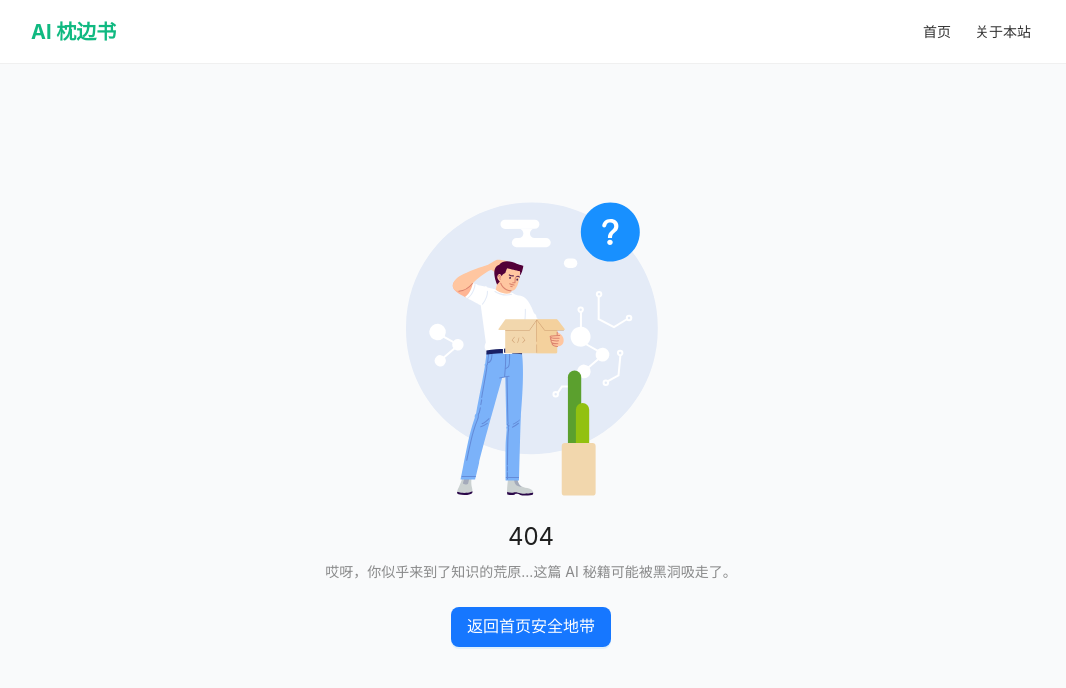
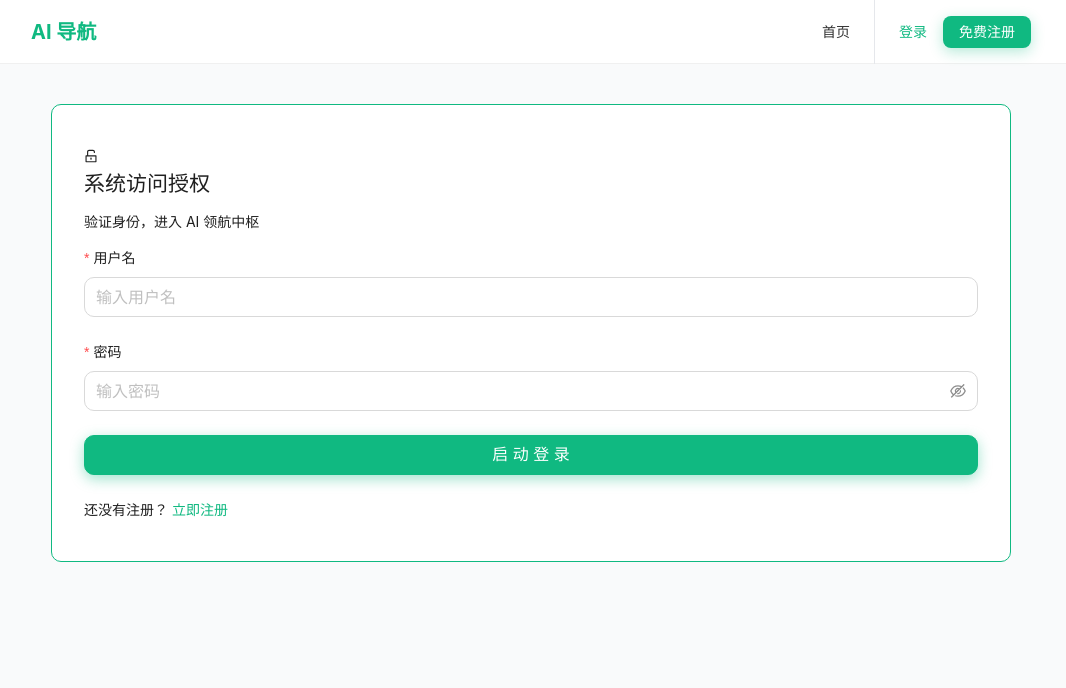
Before and after one commit to wcn1720811650/ai-guide-website, a Vue app in the folder ai-guide-frontend/: page /login in a window 1280 px wide. Before the commit this address had no page. Shown: the top 688 px of the page, without its empty margins (109-1175 px from the left). Built offline with nearby package versions, Linux system fonts and the light colour scheme; the HTML template or start-up script is replaced by a standard one.

Commit message:
完成登录功能并配置全局主题和优化UI

```diff
--- a/ai-guide-frontend/src/App.vue
+++ b/ai-guide-frontend/src/App.vue
@@ -1,18 +1,105 @@
 <script setup lang="ts">
+import { ref, watch } from 'vue'
+import { useRoute, useRouter } from 'vue-router'
+import { message } from 'ant-design-vue'
+import { UserOutlined, LogoutOutlined } from '@ant-design/icons-vue'
 
+const route = useRoute()
+const router = useRouter()
+
+const currentUsername = ref('')
+
+watch(
+  () => route.path,
+  () => {
+    currentUsername.value = localStorage.getItem('username') || ''
+  },
+  { immediate: true }
+)
+
+const handleLogout = () => {
+  localStorage.removeItem('token')
+  localStorage.removeItem('username')
+  currentUsername.value = ''
+
+  message.success('已安全退出当前账号')
+  router.push('/login')
+}
 </script>
 
 <template>
+  <a-config-provider
+    :theme="{
+      token: {
+        colorPrimary: '#10b981',
+        colorLink: '#10b981',
+        colorLinkHover: '#34d399',
+        borderRadius: 8,
+      },
+    }"
+  >
     <a-layout style="min-height: 100vh; background-color: #f9fafb;">
 
       <a-layout-header style="background: #ffffff; padding: 0 50px; border-bottom: 1px solid #f0f0f0;">
         <div style="max-width: 1000px; margin: 0 auto; display: flex; justify-content: space-between; align-items: center; height: 100%;">
+
           <router-link to="/" style="font-size: 20px; font-weight: bold; color: #10b981; text-decoration: none;">
-          AI 枕边书
+            AI 导航
           </router-link>
+
+          <div style="display: flex; align-items: center; gap: 24px;">
+            <router-link to="/" style="color: #333; text-decoration: none;">首页</router-link>
+
+            <template v-if="currentUsername">
+              <div style="display: flex; align-items: center; border-left: 1px solid #e5e7eb; padding-left: 24px;">
+                <a-dropdown placement="bottomRight" :arrow="{ pointAtCenter: true }">
+                  <a-avatar
+                    :size="40"
+                    style="background-color: #10b981;"
+                  >
+                    {{ currentUsername.charAt(0).toUpperCase() }}
+                  </a-avatar>
+
+                  <template #overlay>
+                    <a-menu style="min-width: 160px; padding: 8px; border-radius: 12px; box-shadow: 0 10px 25px -5px rgba(0,0,0,0.1);">
+
                       <div>
-          <router-link to="/" style="margin-right: 24px; color: #333; text-decoration: none;">首页</router-link>
-          <a href="#" style="color: #333; text-decoration: none;">关于本站</a>
+                        <div>已登录为</div>
+                        <div>{{ currentUsername }}</div>
+                      </div>
+
+                      <a-menu-item key="profile">
+                        <router-link to="/" style="color: inherit; text-decoration: none;">
+                          <UserOutlined class="mr-2" /> 个人主页
+                        </router-link>
+                      </a-menu-item>
+
+                      <a-menu-divider />
+
+                      <a-menu-item key="logout" @click="handleLogout">
+                        <LogoutOutlined class="mr-2" /> 退出登录
+                      </a-menu-item>
+
+                    </a-menu>
+                  </template>
+
+                </a-dropdown>
+              </div>
+            </template>
+
+            <template v-else>
+              <div style="display: flex; align-items: center; gap: 16px; border-left: 1px solid #e5e7eb; padding-left: 24px;">
+                <router-link to="/login">
+                  登录
+                </router-link>
+                <router-link to="/register">
+                  <a-button type="primary" style="box-shadow: 0 4px 14px rgba(16,185,129,0.3);">
+                    免费注册
+                  </a-button>
+                </router-link>
+              </div>
+            </template>
+
           </div>
         </div>
       </a-layout-header>
@@ -22,4 +109,23 @@
       </a-layout-content>
 
     </a-layout>
+  </a-config-provider>
 </template>
+
+<style>
+/* 🌟 终极隐藏滚动条大法 */
+html, body {
+  /* 隐藏 Firefox 的滚动条 */
+  scrollbar-width: none;
+  /* 隐藏 IE 和旧版 Edge 的滚动条 */
+  -ms-overflow-style: none;
+}
+
+/* 隐藏 Chrome, Safari 和新版 Edge 的滚动条 */
+html::-webkit-scrollbar,
+body::-webkit-scrollbar {
+  display: none;
+  width: 0;
+  height: 0;
+}
+</style>
--- a/ai-guide-frontend/src/router/index.ts
+++ b/ai-guide-frontend/src/router/index.ts
@@ -6,6 +6,7 @@ import ArticleList from '@/views/ArticleList.vue'
 import Admin from '@/views/Admin.vue'
 import NotFound from '@/views/NotFound.vue'
 import Register from '@/views/Register.vue'
+import Login from '@/views/Login.vue'
 // 🌟 重点在这里：声明 routes 是一个 RouteRecordRaw 类型的数组
 const routes: Array<RouteRecordRaw> = [
   {
@@ -37,6 +38,11 @@ const routes: Array<RouteRecordRaw> = [
     path: '/register',
     name: 'Register',
     component: Register
+  },
+  {
+    path: '/login',
+    name: 'Login',
+    component: Login
   }
 ]
 
--- /dev/null
+++ b/ai-guide-frontend/src/views/Login.vue
@@ -0,0 +1,155 @@
+<template>
+    <div>
+      <div>
+        <a-card
+          :body-style="{ padding: '40px 32px' }" style="border-color:#10b981"
+        >
+          <div>
+            <div>
+              <UnlockOutlined />
+            </div>
+            <h2>系统访问授权</h2>
+            <p>验证身份，进入 AI 领航中枢</p>
+          </div>
+
+          <a-form
+            :model="formState"
+            layout="vertical"
+            @finish="handleLogin"
+            class="tech-form"
+          >
+            <a-form-item
+              label="用户名"
+              name="username"
+              :rules="[{ required: true, message: '请输入用户名' }]"
+            >
+              <a-input
+                v-model:value="formState.username"
+                size="large"
+                placeholder="输入用户名"
+              />
+            </a-form-item>
+
+            <a-form-item
+              label="密码"
+              name="password"
+              :rules="[{ required: true, message: '请输入密码' }]"
+            >
+              <a-input-password
+                v-model:value="formState.password"
+                size="large"
+                placeholder="输入密码"
+              />
+            </a-form-item>
+
+            <div v-if="errorMessage">
+              <span class="mr-2">⚠️</span> {{ errorMessage }}
+            </div>
+
+            <div v-if="successMessage">
+              <span class="mr-2">✅</span> {{ successMessage }}
+            </div>
+
+            <a-form-item class="mb-0">
+              <a-button
+                html-type="submit"
+                :loading="isLoading"
+                block
+                size="large"
+                class="login-btn"
+              >
+                <span v-if="isLoading">验证身份中...</span>
+                <span v-else style="color: white;">启 动 登 录</span>
+              </a-button>
+            </a-form-item>
+
+            <div>
+              还没有注册？
+              <router-link
+                to="/register"
+              >
+                立即注册
+              </router-link>
+            </div>
+          </a-form>
+        </a-card>
+      </div>
+    </div>
+  </template>
+
+  <script setup lang="ts">
+  import { reactive, ref } from 'vue'
+  import { useRouter } from 'vue-router'
+  import axios from 'axios'
+  import { UnlockOutlined } from '@ant-design/icons-vue'
+
+  const router = useRouter()
+
+  const formState = reactive({
+    username: '',
+    password: ''
+  })
+
+  const errorMessage = ref('')
+  const successMessage = ref('')
+  const isLoading = ref(false)
+
+  const handleLogin = async (values: any) => {
+    errorMessage.value = ''
+    successMessage.value = ''
+    isLoading.value = true
+
+    try {
+      // 调用后端登录接口
+      const res = await axios.post('http://localhost:3000/api/user/login', {
+        username: values.username,
+        password: values.password
+      })
+
+      // 登录成功后，将 Token 和用户名存储到浏览器的 localStorage 中
+      const token = res.data.token
+      const username = res.data.username
+      localStorage.setItem('token', token)
+      localStorage.setItem('username', username)
+
+      successMessage.value = '身份验证通过，正在接入系统...'
+
+      // 登录成功后，延迟 1 秒跳转到首页 (或者跳转到后台 /admin)
+      setTimeout(() => {
+        router.push('/')
+      }, 1000)
+    } catch (err: any) {
+      errorMessage.value = err?.response?.data?.message || '服务器连接失败，请重试'
+    } finally {
+      isLoading.value = false
+    }
+  }
+  </script>
+
+  <style scoped>
+  :deep(.ant-input:focus),
+  :deep(.ant-input-affix-wrapper-focused) {
+    border-color: #10b981 !important;
+    box-shadow: 0 0 0 2px rgba(16, 185, 129, 0.2) !important;
+  }
+
+  :deep(.ant-input:hover),
+  :deep(.ant-input-affix-wrapper:hover) {
+    border-color: rgba(16, 185, 129, 0.5) !important;
+  }
+
+  /* 登录按钮样式 */
+  .login-btn {
+    background-color: #10b981 !important;
+    border-color: #10b981 !important;
+    box-shadow: 0 4px 14px rgba(16, 185, 129, 0.4);
+  }
+
+  .login-btn:hover,
+  .login-btn:focus {
+    background-color: #34d399 !important;
+    border-color: #34d399 !important;
+    box-shadow: 0 6px 20px rgba(16, 185, 129, 0.6);
+    transform: translateY(-1px);
+  }
+  </style>
--- a/ai-guide-frontend/src/views/Register.vue
+++ b/ai-guide-frontend/src/views/Register.vue
@@ -1,18 +1,66 @@
+<script setup lang="ts">
+  import { reactive, ref } from 'vue'
+  import { useRouter } from 'vue-router'
+  import axios from 'axios'
+  import { UserOutlined } from '@ant-design/icons-vue'
+  import type { Rule } from 'ant-design-vue/es/form'
+
+  const router = useRouter()
+
+  const formState = reactive({
+    username: '',
+    password: '',
+    confirmPassword: ''
+  })
+
+  const errorMessage = ref('')
+  const successMessage = ref('')
+  const isLoading = ref(false)
+
+  const validateConfirmPassword = async (_rule: Rule, value: string) => {
+    if (!value) return Promise.reject('请确认密码')
+    if (value !== formState.password) return Promise.reject('两次密码不一致')
+    return Promise.resolve()
+  }
+
+  const handleRegister = async (values: any) => {
+    errorMessage.value = ''
+    successMessage.value = ''
+    isLoading.value = true
+
+    try {
+      const res = await axios.post('http://localhost:3000/api/user/register', {
+        username: values.username,
+        password: values.password
+      })
+
+      successMessage.value = res.data.message || '注册成功'
+
+      setTimeout(() => {
+        router.push('/login')
+      }, 1200)
+    } catch (err: any) {
+      errorMessage.value = err?.response?.data?.message || '请求失败'
+    } finally {
+      isLoading.value = false
+    }
+  }
+</script>
+
 <template>
-    <div class="min-h-screen flex items-center justify-center bg-[#0b1220] px-4">
-      <div class="w-full max-w-md">
+    <div>
+      <div>
         <a-card
-          class="rounded-2xl border border-[#1f2a44] bg-[#0f172a]/80 backdrop-blur-md shadow-lg"
           :body-style="{ padding: '32px' }"
           style="border-color:#10b981"
         >
           <!-- Header -->
-          <div class="text-center mb-8">
-            <div class="w-12 h-12 mx-auto mb-3 rounded-xl bg-[#10b981]/10 flex items-center justify-center">
-              <UserOutlined class="text-[#10b981] text-xl" />
+          <div>
+            <div>
+              <UserOutlined />
             </div>
-            <h2 class="text-xl font-semibold text-slate-100">创建账户</h2>
-            <p class="text-slate-400 text-sm mt-1">连接你的 AI 世界</p>
+            <h2 >创建账户</h2>
+            <p>连接你的 AI 世界</p>
           </div>
 
           <!-- Form -->
@@ -96,11 +144,10 @@
             </a-form-item>
 
             <!-- Footer -->
-            <div class="text-center text-sm text-slate-400 mt-6">
+            <div>
               已有账号？
               <router-link
                 to="/login"
-                class="text-[#10b981] hover:underline"
                 style="color: #10b981"
               >
                 去登录
@@ -112,54 +159,6 @@
     </div>
 </template>
 
-  <script setup lang="ts">
-  import { reactive, ref } from 'vue'
-  import { useRouter } from 'vue-router'
-  import axios from 'axios'
-  import { UserOutlined } from '@ant-design/icons-vue'
-  import type { Rule } from 'ant-design-vue/es/form'
-
-  const router = useRouter()
-
-  const formState = reactive({
-    username: '',
-    password: '',
-    confirmPassword: ''
-  })
-
-  const errorMessage = ref('')
-  const successMessage = ref('')
-  const isLoading = ref(false)
-
-  const validateConfirmPassword = async (_rule: Rule, value: string) => {
-    if (!value) return Promise.reject('请确认密码')
-    if (value !== formState.password) return Promise.reject('两次密码不一致')
-    return Promise.resolve()
-  }
-
-  const handleRegister = async (values: any) => {
-    errorMessage.value = ''
-    successMessage.value = ''
-    isLoading.value = true
-
-    try {
-      const res = await axios.post('http://localhost:3000/api/user/register', {
-        username: values.username,
-        password: values.password
-      })
-
-      successMessage.value = res.data.message || '注册成功'
-
-      setTimeout(() => {
-        router.push('/login')
-      }, 1200)
-    } catch (err: any) {
-      errorMessage.value = err?.response?.data?.message || '请求失败'
-    } finally {
-      isLoading.value = false
-    }
-  }
-  </script>
 
 <style scoped>
   :deep(.ant-input),
@@ -174,4 +173,17 @@
   border-color: #10b981 !important;
   box-shadow: 0 0 0 2px rgba(16, 185, 129, 0.15) !important;
   }
+  .rounded-lg {
+    background-color: #10b981 !important;
+    border-color: #10b981 !important;
+    box-shadow: 0 4px 14px rgba(16, 185, 129, 0.4);
+  }
+
+  .rounded-lg:hover,
+  .rounded-lg:focus {
+    background-color: #34d399 !important;
+    border-color: #34d399 !important;
+    box-shadow: 0 6px 20px rgba(16, 185, 129, 0.6);
+    transform: translateY(-1px);
+  }
 </style>
```
Also changed, not shown: ai-guide-frontend/tailwind.config.js (deleted, +0 -15 lines). Lines whose indentation alone changed are shown as unchanged.
